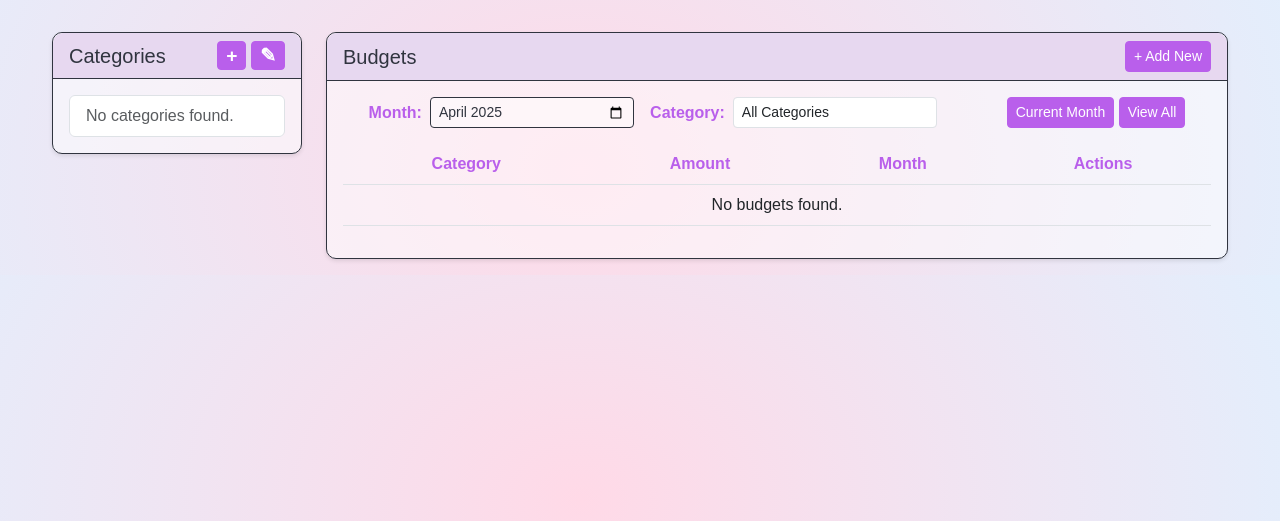
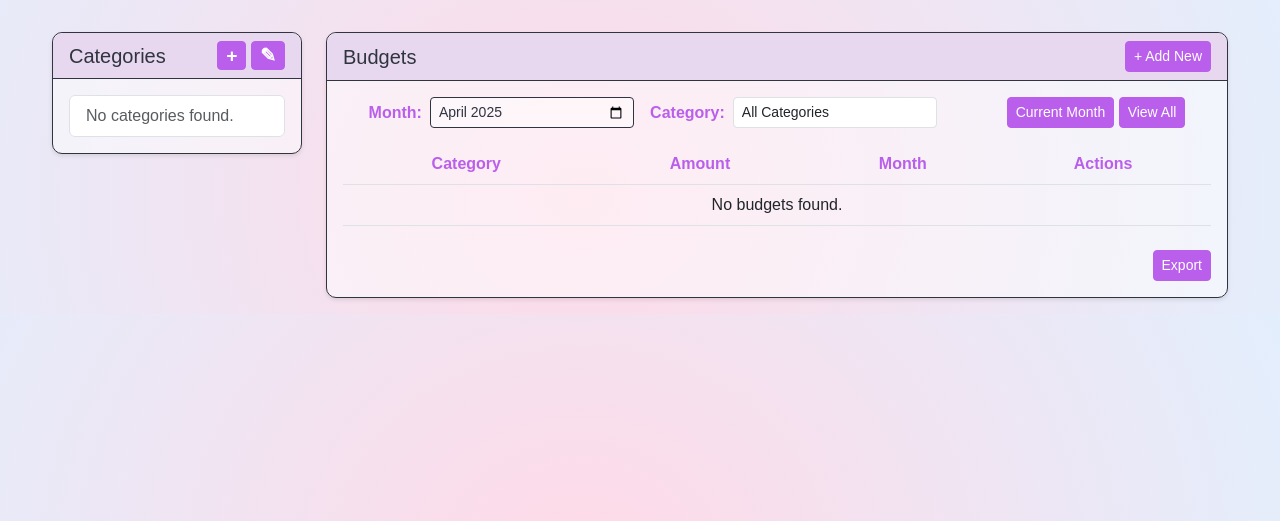
Before and after one commit to cleliamolanda/budget-tracker, a Django app: page /budgets/ in a window 1280 px wide. Shown: the part 56-577 px from the top of the page. Run offline with Django 5.2, Linux system fonts and the light colour scheme; the visitor is signed in with stand-in values (Sample User, id 1); data that the repository does not hold is empty; some web fonts are replaced.

Commit message:
moves export button

```diff
--- a/budget/templates/budget/budget_list.html
+++ b/budget/templates/budget/budget_list.html
@@ -35,7 +35,9 @@
         <div class="card custom-card">
             <div class="card-header d-flex justify-content-between align-items-center custom-card-header-border custom-card-header-purple" aria-label="Budgets List Header">
                 <h5 class="card-title custom-text-blk mb-0">{{ title }}</h5>
-                <a href="{% url create_url %}" class="btn btn-primary btn-sm custom-btn-purple" aria-label="Add a New Budget">+ Add New</a>
+                <div class="custom-btn-group">
+                    <a href="{% url create_url %}" class="btn btn-primary btn-sm custom-btn-purple" aria-label="Add a New Budget">+ Add New</a>
+                </div>
             </div>
             <div class="card-body" role="table" aria-label="Table of Budgets">
                 <div class="row mb-3" style="padding-left: 2vw; padding-right: 2vw;">
@@ -65,7 +67,7 @@
 
                     </form>
                 </div>
-                <div class="table-responsive" role="table" aria-label="Table of Budgets">
+                <div class="table-responsive d-flex flex-column" role="table" aria-label="Table of Budgets">
                     <table class="table custom-no-bg">
                         <thead>
                             <tr class="custom-text-align-center">
@@ -95,6 +97,7 @@
                             {% endfor %}
                         </tbody>
                     </table>
+                    <a href="{% url 'budget:export-csv' %}?type=budgets" class="btn btn-primary btn-sm custom-btn-purple ms-auto mt-2">Export</a>
                 </div>
             </div>
         </div>
```
